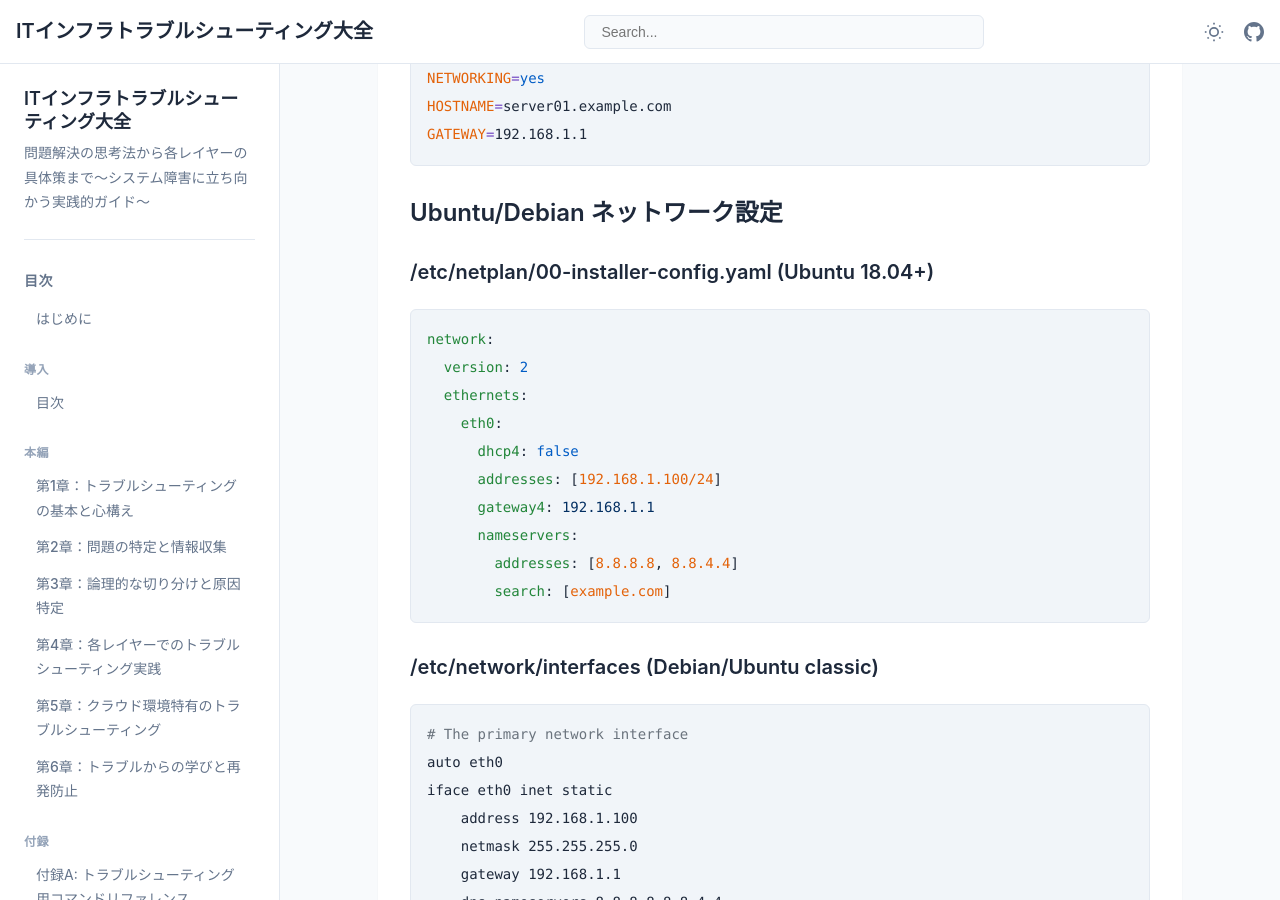
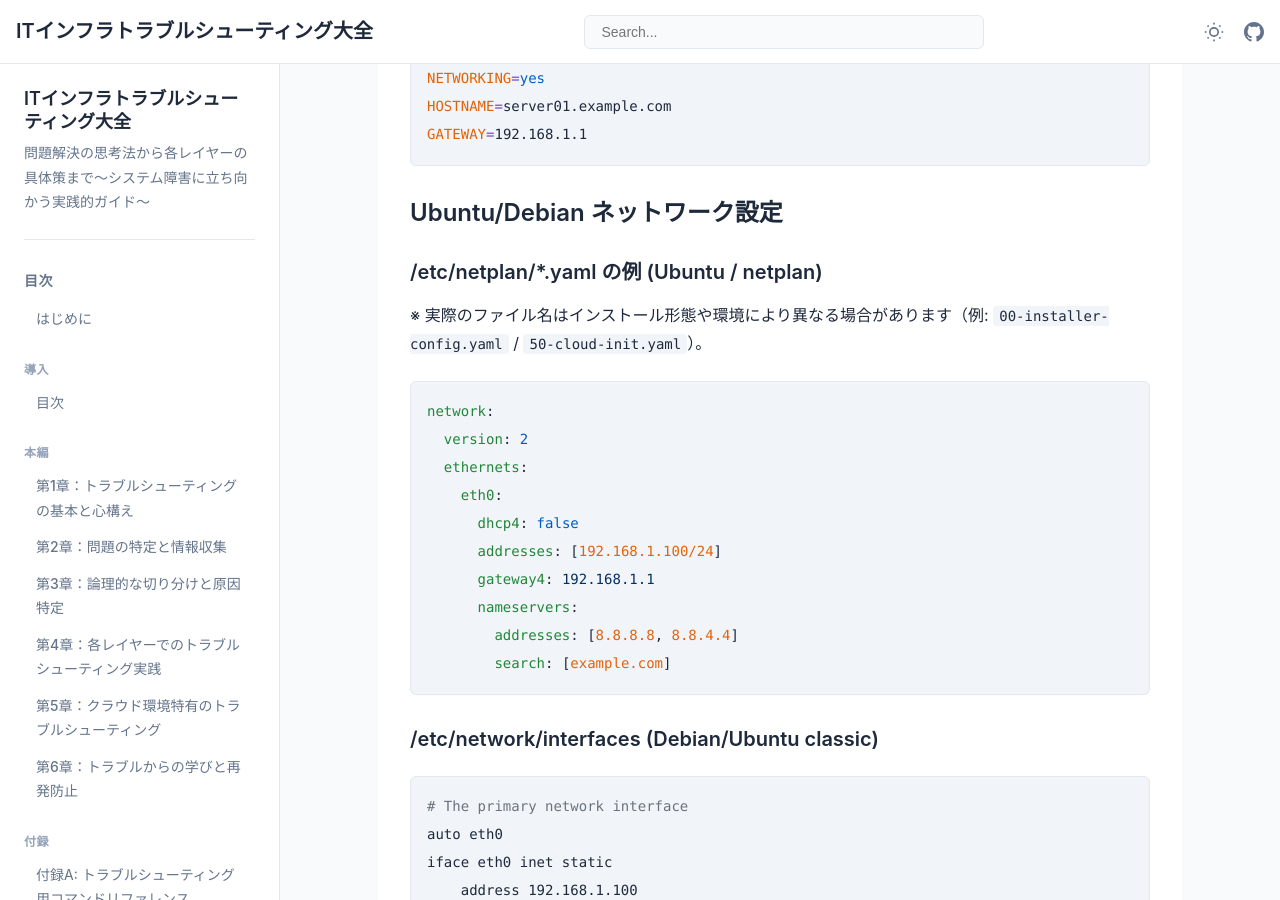
Before and after one commit to itdojp/IT-infra-troubleshooting-book, a Jekyll site: the page built from docs/appendices/c.md, in a window 1280 px wide and 900 px high, scrolled down 1556 px. Built offline with Jekyll 4.4.1, drawn with Linux system fonts in a browser that asks for light colours.

Commit message:
netplan 見出し注記のUbuntuバージョン表記を一般化 (#105)
* docs: generalize netplan note

* docs: clarify netplan file name variations

````diff
--- a/docs/appendices/c.md
+++ b/docs/appendices/c.md
@@ -60,7 +60,9 @@ GATEWAY=192.168.1.1
 
 ### Ubuntu/Debian ネットワーク設定
 
-#### /etc/netplan/00-installer-config.yaml (Ubuntu 18.04+)
+#### /etc/netplan/*.yaml の例 (Ubuntu / netplan)
+
+※ 実際のファイル名はインストール形態や環境により異なる場合があります（例: `00-installer-config.yaml` / `50-cloud-init.yaml`）。
 ```yaml
 network:
   version: 2
````
Also changed, not shown: manuscript/appendices/c.md (+3 -1 lines).
